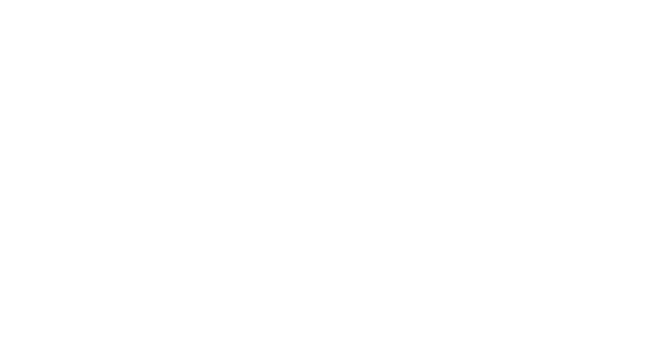
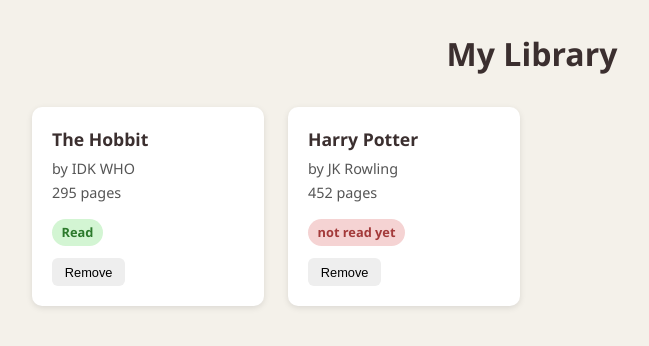
Before and after one commit to hanssantos02/Library, a plain HTML site: page index.html in a window 1280 px wide. Shown: the whole page, without its empty margins (108-757 px from the left). Drawn offline with Linux system fonts and the light colour scheme.

Commit message:
Add Library HTML and CSS
also added the javascript function to add the cards of the books

```diff
--- a/index.html
+++ b/index.html
@@ -1,13 +1,21 @@
 <!DOCTYPE html>
 <html lang="en">
 <head>
-    <meta charset="UTF-8">
-    <meta name="viewport" content="width=device-width, initial-scale=1.0">
-    <title>Library</title>
-    <link rel="stylesheet" href="styles.css">
-    <script src="javascript.js" defer></script>
+  <meta charset="UTF-8">
+  <title>My Library</title>
+  <link rel="stylesheet" href="styles.css">
+  <script src="javascript.js" defer></script>
 </head>
 <body>
 
+  <header>
+    <h1>My Library</h1>
+  </header>
+
+  <main id="library-container" class="library-container">
+
+  </main>
+
+
 </body>
 </html>
--- a/javascript.js
+++ b/javascript.js
@@ -0,0 +1,57 @@
+const myLibrary = [];
+
+function Book(title, author, pages, isRead) {
+    if (!new.target) {
+        throw Error("You must use the 'new' operator to make an object");
+    }
+    this.title = title;
+    this.author = author;
+    this.pages = pages;
+    this._isRead = isRead;
+
+}
+
+Object.defineProperty(Book.prototype, 'isRead', {
+    get: function() {
+        return this._isRead ? "Read" : "not read yet"
+    },
+    set: function(value) {
+        this._isRead = value;
+    },
+    enumerable: true
+});
+
+Book.prototype.info = function() {
+    return `${this.title} by ${this.author}, ${this.pages} pages, ${this.isRead}`;
+}
+
+function addBookToLibrary(title, author, pages, isRead) {
+    const books = new Book(title, author, pages, isRead);
+    myLibrary.push(books);
+    render();
+}
+
+addBookToLibrary("The Hobbit", "IDK WHO", 295, true);
+console.log(myLibrary);
+
+addBookToLibrary("Harry Potter", "JK Rowling", 452, false);
+
+function render() {
+    const container = document.getElementById('library-container');
+    container.innerHTML = '';
+
+    myLibrary.forEach((book, index) => {
+        const card = document.createElement('div');
+        card.className = 'book-card';
+
+        card.innerHTML = `
+            <h2>${book.title}</h2>
+            <p>by ${book.author}</p>
+            <p>${book.pages} pages</p>
+            <span class="status ${book._isRead ? 'read' : 'unread'}">${book.isRead}</span>
+            <button class="remove-btn" data-index="${index}">Remove</button>
+        `;
+
+        container.appendChild(card);
+    });
+};
--- a/styles.css
+++ b/styles.css
@@ -0,0 +1,92 @@
+* {
+  box-sizing: border-box;
+  margin: 0;
+  padding: 0;
+}
+
+body {
+  font-family: 'Segoe UI', Arial, sans-serif;
+  background-color: #f4f1ea;
+  color: #2e2e2e;
+  padding: 2rem;
+}
+
+header {
+  text-align: center;
+  margin-bottom: 2rem;
+}
+
+header h1 {
+  font-size: 2rem;
+  color: #3b2f2f;
+}
+
+.library-container {
+  display: grid;
+  grid-template-columns: repeat(auto-fill, minmax(220px, 1fr));
+  gap: 1.5rem;
+  max-width: 1000px;
+  margin: 0 auto;
+}
+
+.book-card {
+  background-color: #fff;
+  border-radius: 10px;
+  padding: 1.25rem;
+  box-shadow: 0 2px 6px rgba(0, 0, 0, 0.1);
+  display: flex;
+  flex-direction: column;
+  justify-content: space-between;
+  transition: transform 0.15s ease;
+}
+
+.book-card:hover {
+  transform: translateY(-4px);
+}
+
+.book-card h2 {
+  font-size: 1.1rem;
+  margin-bottom: 0.5rem;
+  color: #3b2f2f;
+}
+
+.book-card p {
+  font-size: 0.9rem;
+  margin-bottom: 0.3rem;
+  color: #555;
+}
+
+.status {
+  margin-top: 0.75rem;
+  display: inline-block;
+  padding: 0.3rem 0.6rem;
+  border-radius: 20px;
+  font-size: 0.8rem;
+  font-weight: bold;
+  width: fit-content;
+}
+
+.status.read {
+  background-color: #d3f5d3;
+  color: #2c7a2c;
+}
+
+.status.unread {
+  background-color: #f5d3d3;
+  color: #a33a3a;
+}
+
+.remove-btn {
+  margin-top: 0.75rem;
+  align-self: flex-start;
+  background-color: #eee;
+  border: none;
+  padding: 0.4rem 0.8rem;
+  border-radius: 6px;
+  cursor: pointer;
+  font-size: 0.8rem;
+}
+
+.remove-btn:hover {
+  background-color: #ddd;
+}
```
